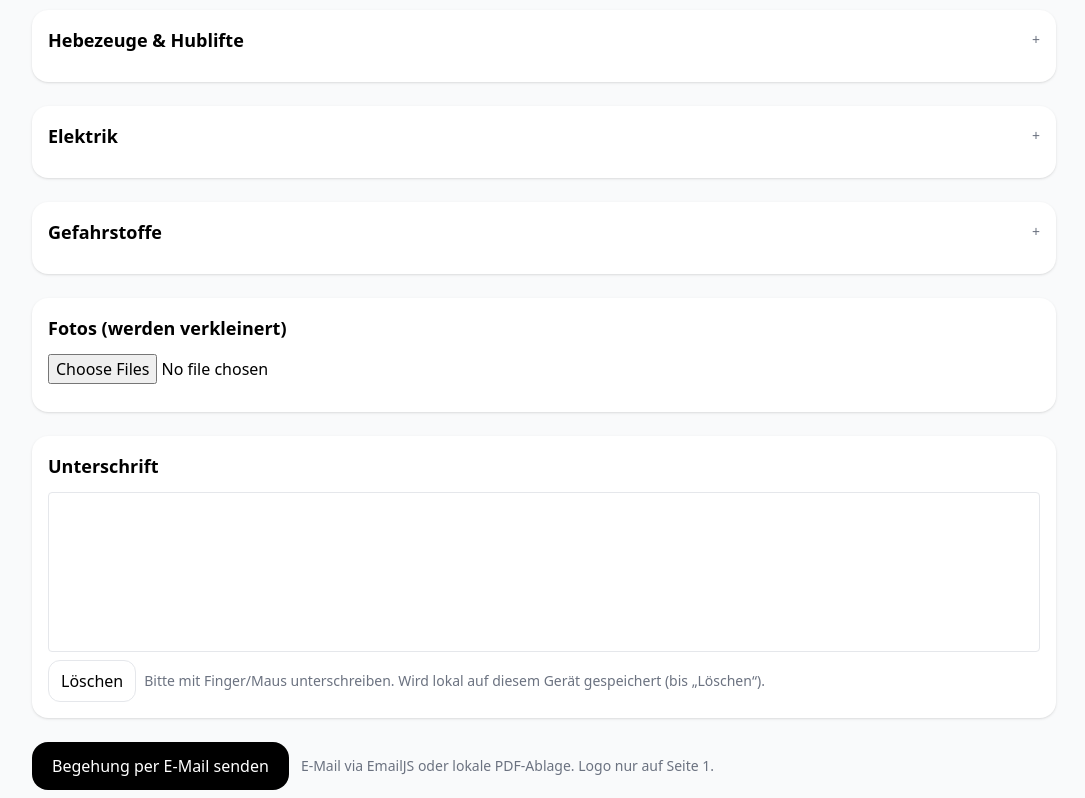
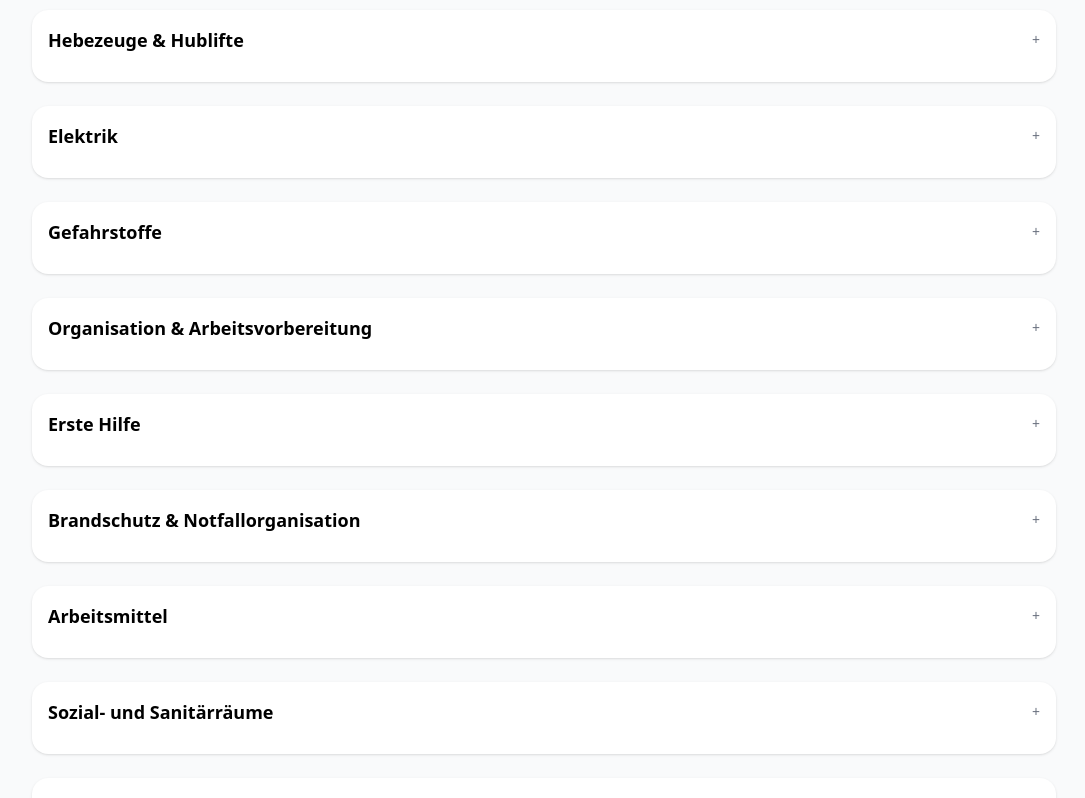
Before and after one commit to jofelbi66-rgb/baustellenbegehung-app, a React (Vite) app: page / in a window 1280 px wide. Shown: the part 1514-2312 px from the top of the page, without its empty margins (96-1181 px from the left). Built offline with nearby package versions, Linux system fonts and the light colour scheme; the HTML template or start-up script is replaced by a standard one.

Commit message:
Refactor to use ALL_CATEGORIES instead of CATEGORIES
Allgemeine HSE-Prüfpunkte in Checkliste und Bericht integriert

```diff
--- a/src/Baustellenbegehung.jsx
+++ b/src/Baustellenbegehung.jsx
@@ -346,13 +346,13 @@ const ALL_CATEGORIES = [...CATEGORIES, ...GENERAL_EXTRA_CATEGORIES];
 
 const [openCats, setOpenCats] = useState(() => {
   const init = {};
-  for (const cat of CATEGORIES) init[cat.key] = false; // alles zu
+  for (const cat of ALL_CATEGORIES) init[cat.key] = false; // alles zu
   return init;
 });
 
 const [checklist, setChecklist] = useState(() => {
   const init = {};
-  for (const cat of CATEGORIES) {
+  for (const cat of ALL_CATEGORIES) {
     init[cat.key] = cat.items.map(() => ({ rating: "", note: "", photos: [] }));
   }
   return init;
@@ -682,7 +682,7 @@ if (!canvas.width || !canvas.height) return;
   /* ---------- E-Mail HTML ---------- */
   const buildSummaryHTML = () => {
     const rows = [];
-    for (const cat of CATEGORIES) {
+    for (const cat of ALL_CATEGORIES) {
       rows.push(`<tr style=\"background:#f8fafc\"><td colspan=\"3\" style=\"padding:8px 6px;font-weight:600;border-top:1px solid #e5e7eb\">${cat.title}</td></tr>`);
       cat.items.forEach((label, i) => {
         const row = checklist?.[cat.key]?.[i] || { rating: "", note: "" };
@@ -889,7 +889,7 @@ doc.addImage(data, fmt, px + offX, py + offY, drawW, drawH, undefined, "FAST");
   const rows = [];
   const ratingMap = { ok: "OK", defect: "Mangel", note: "Notiz" };
 
-  for (const cat of CATEGORIES) {
+  for (const cat of ALL_CATEGORIES) {
     cat.items.forEach((label, i) => {
       const row = checklist?.[cat.key]?.[i] || { rating: "", note: "", photos: [] };
 
@@ -1414,7 +1414,7 @@ if (signatureCapturedAt) {
 y = boxY + boxH + (signatureCapturedAt ? 10 : 6);
 
 
-await addPhotosSection(doc, checklist, CATEGORIES);
+await addPhotosSection(doc, checklist, ALL_CATEGORIES);
 
 
 
@@ -1907,7 +1907,7 @@ Offene Mängel (noch zu beheben):
           </section>
 
           {/* Checkliste mit farbigen Buttons & Zebra-Hintergrund */}
-{CATEGORIES.map((cat) => (
+{ALL_CATEGORIES.map((cat) => (
   <section key={cat.key} className="bg-white p-4 rounded-2xl shadow">
     <button
       type="button"
```
